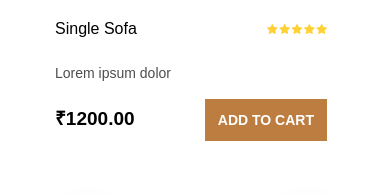
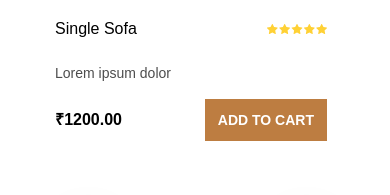
Before and after one commit to sanjuverma373/furniture2, a React (Create React App) app: page / in a window 390 px wide. Shown: the part 6111-6306 px from the top of the page. Built offline with nearby package versions, Linux system fonts and the light colour scheme.

Commit message:
dealsection modified

```diff
--- a/src/components/Dealsection.jsx
+++ b/src/components/Dealsection.jsx
@@ -40,7 +40,7 @@ const Dealdata = dealcrd.map((dealcrd, index) => (
                         </div>
                         <p className=' text-sm md:text-lg font-normal text-[#4D4D4D] pb-4 font-ff-poppins'>Lorem ipsum dolor </p>
                         <div className='flex items-center justify-between'>
-                                <p className=' text-black text-[19px] md:text-[28.667px] font-semibold font-ff-poppins'>₹1200.00</p>
+                                <p className=' text-black text-[16px] md:text-[28.667px] font-semibold font-ff-poppins'>₹1200.00</p>
                                 <Commonbtn text='ADD TO CART' padding='!p-[10px_12px]' />
                         </div>
                 </div>
```
